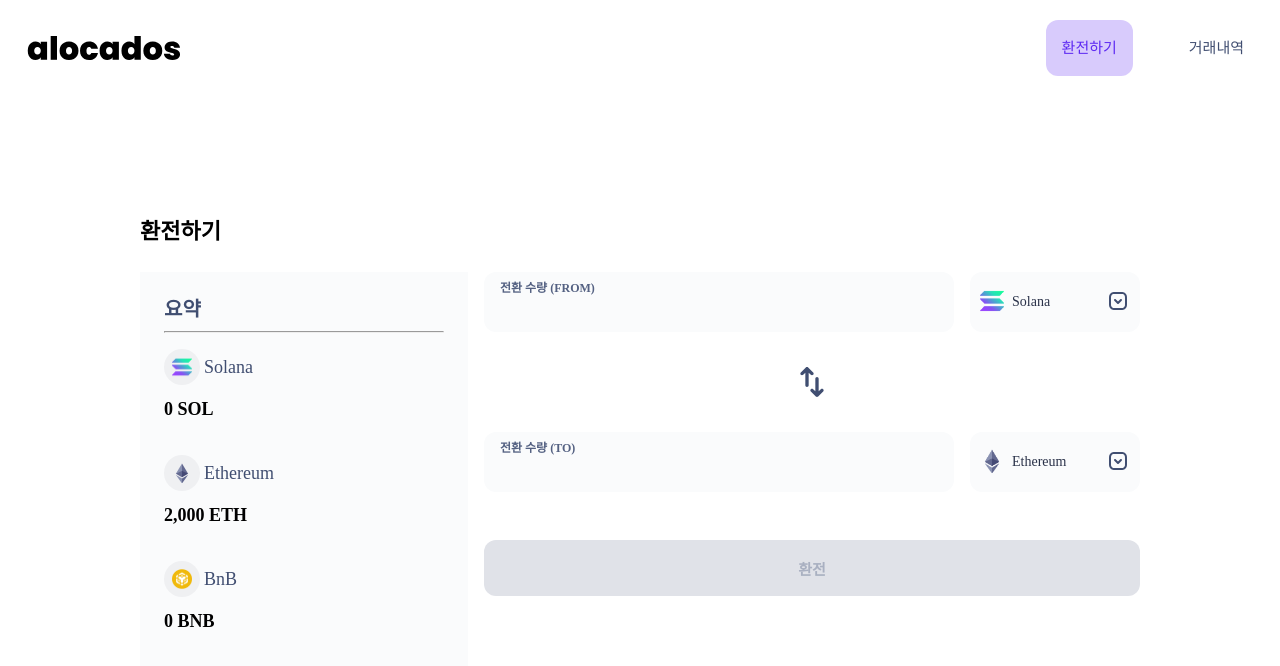
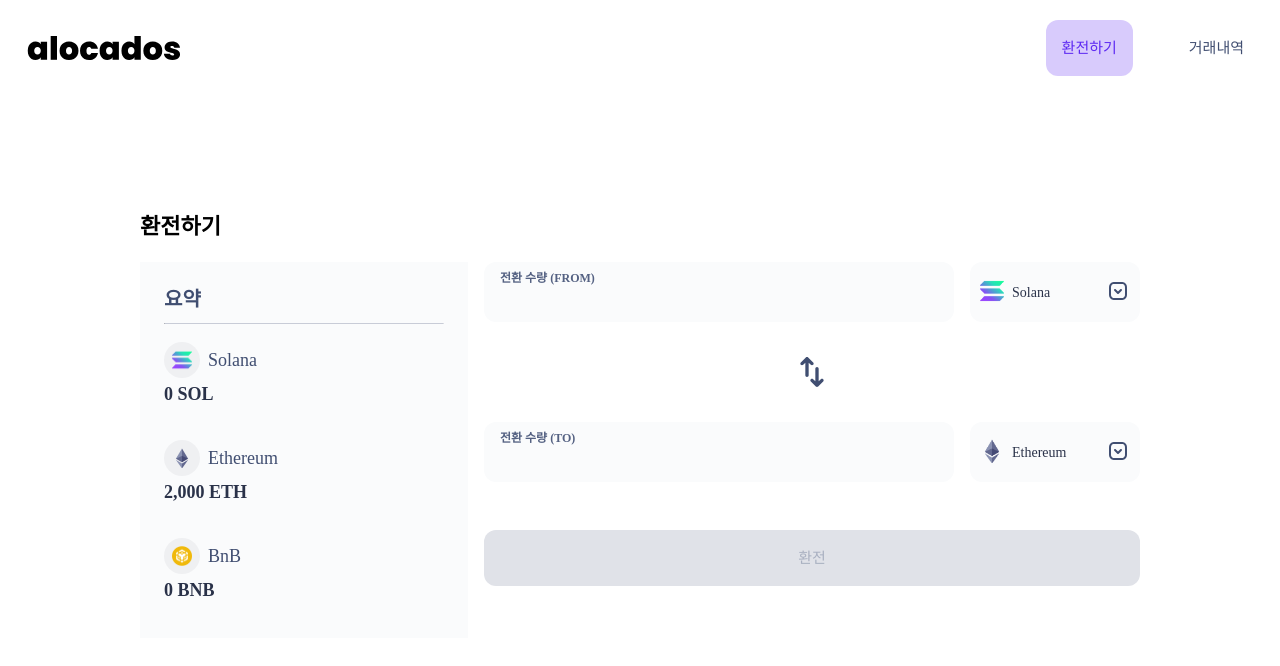
Before and after one commit to HyeBinYang/alocados-frontend-task, a React (Create React App) app: page /exchange in a window 1280 px wide. Shown: the top 666 px of the page. Built offline with nearby package versions, Linux system fonts and the light colour scheme.

Commit message:
feat : Text 컴포넌트 적용

```diff
--- a/src/components/Common/CoinExchangeText.tsx
+++ b/src/components/Common/CoinExchangeText.tsx
@@ -2,6 +2,7 @@ import React, { FC } from "react";
 import coins from "../../const/coin";
 import styled from "styled-components";
 import color from "../../const/color";
+import Text from "./Text";
 
 const Wrapper = styled.div`
   display: flex;
@@ -16,13 +17,6 @@ const CoinExchangeTextImageBox = styled.div`
   }
 `;
 
-const CoinExchangeTextContent = styled.p`
-  font-size: 18px;
-  font-weight: 600;
-  line-height: 32px;
-  color: ${color.Light.Shade[700]};
-`;
-
 interface CoinExchangeTextProps {
   coin: keyof typeof coins;
   value: string;
@@ -34,9 +28,9 @@ const CoinExchangeText: FC<CoinExchangeTextProps> = ({ coin, value }) => {
       <CoinExchangeTextImageBox>
         <img src={coins[coin]["icon"]} alt="" />
       </CoinExchangeTextImageBox>
-      <CoinExchangeTextContent>
+      <Text element="p" font="Body2Bold" color={color.Light.Shade[700]}>
         {value} {coins[coin]["unit"]}
-      </CoinExchangeTextContent>
+      </Text>
     </Wrapper>
   );
 };
--- a/src/components/Common/Input.tsx
+++ b/src/components/Common/Input.tsx
@@ -1,6 +1,8 @@
 import React, { FC, InputHTMLAttributes } from "react";
 import styled from "styled-components";
 import color from "../../const/color";
+import Text from "./Text";
+import typography from "../../const/typography";
 
 const Wrapper = styled.div<{ error?: boolean }>`
   padding: 10px 16px;
@@ -11,21 +13,13 @@ const Wrapper = styled.div<{ error?: boolean }>`
   border-radius: 12px;
 `;
 
-const InnerLabel = styled.label`
-  font-size: 12px;
-  font-weight: 600;
-  line-height: 12px;
-  color: ${color.Light.Shade[600]};
-`;
-
 const InputText = styled.input`
   height: 16px;
   padding: 4px 0;
   background-color: transparent;
   border: none;
   outline: none;
-  font-size: 16px;
-  font-weight: 600;
+  ${typography.Body2Bold};
 `;
 
 interface InputProps extends InputHTMLAttributes<HTMLInputElement> {
@@ -36,7 +30,11 @@ interface InputProps extends InputHTMLAttributes<HTMLInputElement> {
 const Input: FC<InputProps> = ({ innerLabel, error, ...inputAttrs }) => {
   return (
     <Wrapper error={error}>
-      {innerLabel && <InnerLabel>{innerLabel}</InnerLabel>}
+      {innerLabel && (
+        <Text element="label" font="MobileOverline" color={color.Light.Shade[600]}>
+          {innerLabel}
+        </Text>
+      )}
       <InputText type="text" {...inputAttrs} />
     </Wrapper>
   );
--- a/src/components/Common/Text.tsx
+++ b/src/components/Common/Text.tsx
@@ -12,7 +12,7 @@ const Wrapper = styled.p<TextStyledProps>`
   color: ${({ color }) => color};
 `;
 
-type TextElement = "p" | "span" | "h1" | "h2" | "h3" | "h4" | "h5" | "h6";
+type TextElement = "p" | "span" | "h1" | "h2" | "h3" | "h4" | "h5" | "h6" | "label";
 
 interface TextProps {
   children: React.ReactNode;
--- a/src/components/Exchange/ExchangeCoinItem.tsx
+++ b/src/components/Exchange/ExchangeCoinItem.tsx
@@ -4,6 +4,7 @@ import styled from "styled-components";
 import color from "../../const/color";
 import { useAppSelector } from "../../hooks/useAppSelector";
 import { Coin } from "../../store/coin";
+import Text from "../Common/Text";
 
 const Wrapper = styled.li``;
 
@@ -16,6 +17,7 @@ const CoinInfoGroup = styled.div`
 const CoinImageBox = styled.div`
   width: 36px;
   height: 36px;
+  margin-right: 4px;
   background-color: ${color.Light.Shade.Opacity[5]};
   display: flex;
   align-items: center;
@@ -26,20 +28,6 @@ const CoinImageBox = styled.div`
     width: 20px;
     height: 20px;
   }
-`;
-
-const CoinText = styled.p`
-  font-size: 18px;
-  font-weight: 400;
-  line-height: 32px;
-  color: ${color.Light.Shade[700]};
-`;
-
-const BalanceText = styled.p`
-  font-size: 18px;
-  font-weight: 600;
-  line-height: 32px;
-  margin-top: 8px;
 `;
 
 interface ExchangeCoinItemProps {
@@ -55,11 +43,13 @@ const ExchangeCoinItem: React.FC<ExchangeCoinItemProps> = ({ coin }) => {
         <CoinImageBox>
           <img src={coins[coin]["icon"]} alt="" />
         </CoinImageBox>
-        <CoinText>{coin}</CoinText>
+        <Text element="p" font="Body2" color={color.Light.Shade[700]}>
+          {coin}
+        </Text>
       </CoinInfoGroup>
-      <BalanceText>
+      <Text element="p" font="Body2Bold" color={color.Light.Shade[900]}>
         {balance[coin].toLocaleString()} {coins[coin]["unit"]}
-      </BalanceText>
+      </Text>
     </Wrapper>
   );
 };
--- a/src/components/Exchange/ExchangeForm.tsx
+++ b/src/components/Exchange/ExchangeForm.tsx
@@ -8,6 +8,7 @@ import { useAppSelector } from "../../hooks/useAppSelector";
 import useAppDispatch from "../../hooks/useAppDispatch";
 import { addHistory, setIsFinish } from "../../store/exchange";
 import { exchangeCoin } from "../../store/coin";
+import typography from "../../const/typography";
 
 const Wrapper = styled.div`
   flex: 1;
@@ -33,10 +34,10 @@ const ExchangeButton = styled.button`
   background-color: ${color.Light.Primary[100]};
   border: none;
   border-radius: 12px;
-  font-size: 15px;
-  font-weight: 600;
   color: ${color.White};
   cursor: pointer;
+
+  ${typography.ButtonBase};
 
   &:disabled {
     background-color: ${color.Light.Shade[200]};
--- a/src/components/Exchange/ExchangeSummary.tsx
+++ b/src/components/Exchange/ExchangeSummary.tsx
@@ -2,18 +2,18 @@ import React from "react";
 import styled from "styled-components";
 import color from "../../const/color";
 import ExchangeCoinItem from "./ExchangeCoinItem";
+import Text from "../Common/Text";
 
 const Wrapper = styled.aside`
   width: 280px;
   padding: 24px;
   background-color: ${color.Light.Shade[0]};
-`;
 
-const SummaryTitle = styled.h3`
-  color: ${color.Light.Shade[700]};
-  font-size: 20px;
-  font-weight: 600;
-  line-height: 27px;
+  hr {
+    margin: 10px 0;
+    border-top: none;
+    border-bottom: 1px solid ${color.Light.Shade[300]};
+  }
 `;
 
 const ExchangeCoinList = styled.ul`
@@ -26,7 +26,9 @@ const ExchangeCoinList = styled.ul`
 const ExchangeSummary = () => {
   return (
     <Wrapper>
-      <SummaryTitle>요약</SummaryTitle>
+      <Text element="h3" font="Strong" color={color.Light.Shade[700]}>
+        요약
+      </Text>
       <hr />
       <ExchangeCoinList>
         <ExchangeCoinItem coin="Solana" />
--- a/src/components/History/HistoryItem.tsx
+++ b/src/components/History/HistoryItem.tsx
@@ -5,6 +5,7 @@ import styled from "styled-components";
 import color from "../../const/color";
 import { ExchangeInfo } from "../../store/exchange";
 import { format } from "date-fns";
+import Text from "../Common/Text";
 
 const Wrapper = styled.div`
   height: 35px;
@@ -25,7 +26,9 @@ const HistoryContent = styled.div`
 const HistoryItem: FC<ExchangeInfo> = ({ ...exchange }) => {
   return (
     <Wrapper>
-      <p>{format(exchange.date as number, "yyyy-MM-dd, a hh:mm")}</p>
+      <Text element="p" font="Caption-1" color={color.Light.Shade[900]}>
+        {format(exchange.date as number, "yyyy-MM-dd, a hh:mm")}
+      </Text>
       <HistoryContent>
         <CoinExchangeText coin={exchange.from.name} value={exchange.from.value.toLocaleString()} />
         <div>
--- a/src/const/typography.ts
+++ b/src/const/typography.ts
@@ -4,6 +4,7 @@ const typography = {
   "Caption-1": css`
     font-size: 14px;
     font-weight: 400;
+    line-height: 25px;
   `,
   "Caption-2": css`
     font-size: 15px;
@@ -17,10 +18,32 @@ const typography = {
     font-size: 14px;
     font-weight: 700;
   `,
+  Strong: css`
+    font-size: 20px;
+    font-weight: 600;
+    line-height: 27px;
+    letter-spacing: 0.25;
+  `,
   ButtonBase: css`
     font-size: 15px;
     line-height: 36px;
-    letter-spacing: 0.5;
+    letter-spacing: 0.05;
+  `,
+  Body2: css`
+    font-size: 18px;
+    font-weight: 400;
+    line-height: 32px;
+  `,
+  Body2Bold: css`
+    font-size: 18px;
+    font-weight: 600;
+    line-height: 32px;
+  `,
+  MobileOverline: css`
+    font-size: 12px;
+    font-weight: 600;
+    line-height: 12px;
+    letter-spacing: 0.05;
   `,
 };
 
--- a/src/pages/Exchange/index.tsx
+++ b/src/pages/Exchange/index.tsx
@@ -6,6 +6,7 @@ import Alert from "../../components/Common/Alert";
 import { useAppSelector } from "../../hooks/useAppSelector";
 import useAppDispatch from "../../hooks/useAppDispatch";
 import { setIsFinish } from "../../store/exchange";
+import typography from "../../const/typography";
 
 const Wrapper = styled.main`
   max-width: 1000px;
@@ -13,9 +14,7 @@ const Wrapper = styled.main`
 `;
 
 const PageTitle = styled.h1`
-  font-size: 22px;
-  font-weight: 700;
-  line-height: 32px;
+  ${typography["Title 1"]};
   margin-bottom: 24px;
 `;
 
--- a/src/store/exchange.ts
+++ b/src/store/exchange.ts
@@ -65,11 +65,14 @@ const exchange = createSlice({
       const { name, value } = payload;
       state.input[name]["name"] = value;
     },
+    resetInput(state: ExchangeState) {
+      state.input = initialState.input;
+    },
     setIsFinish(state: ExchangeState, action: PayloadAction<boolean>) {
       state.isFinish = action.payload;
     },
   },
 });
 
-export const { addHistory, reverseHistory, setInputValue, setInputCoinName, setIsFinish } = exchange.actions;
+export const { addHistory, reverseHistory, setInputValue, setInputCoinName, resetInput, setIsFinish } = exchange.actions;
 export default exchange.reducer;
```
